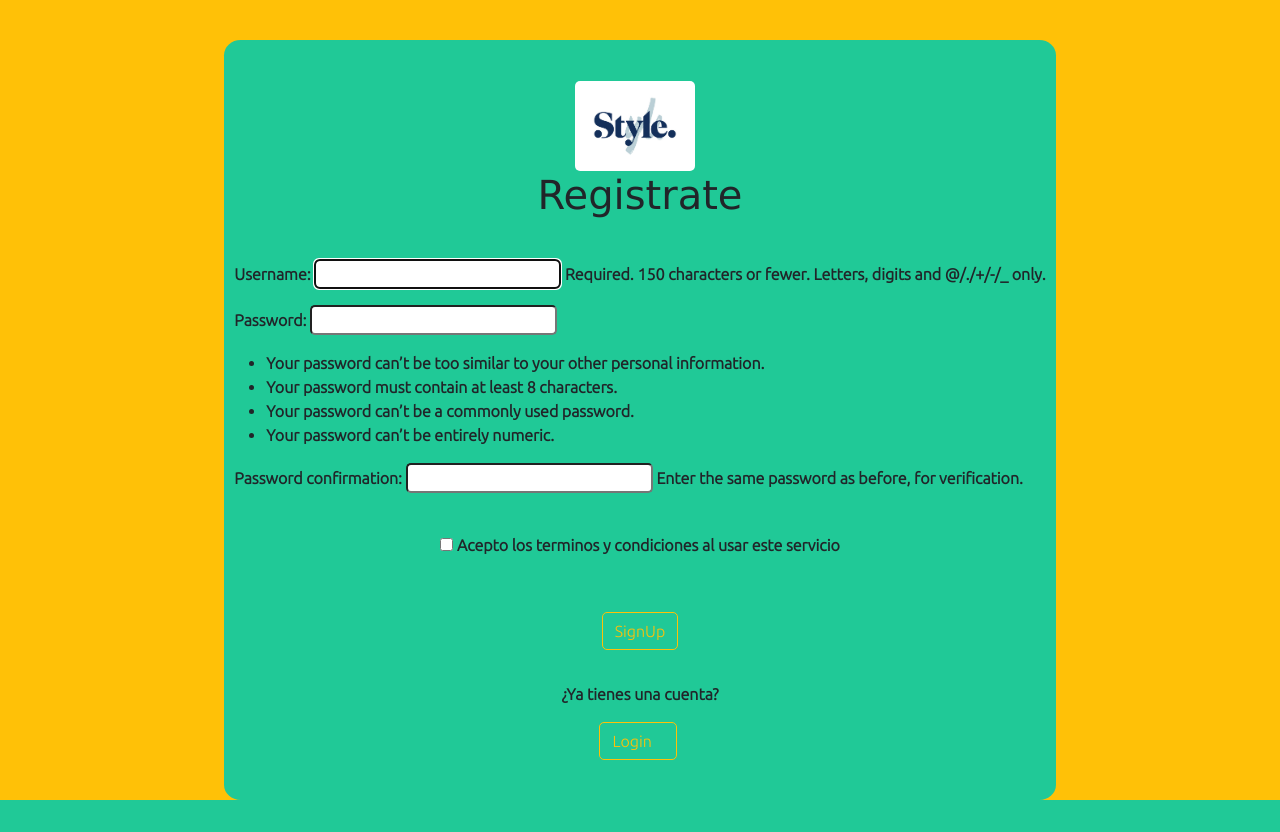
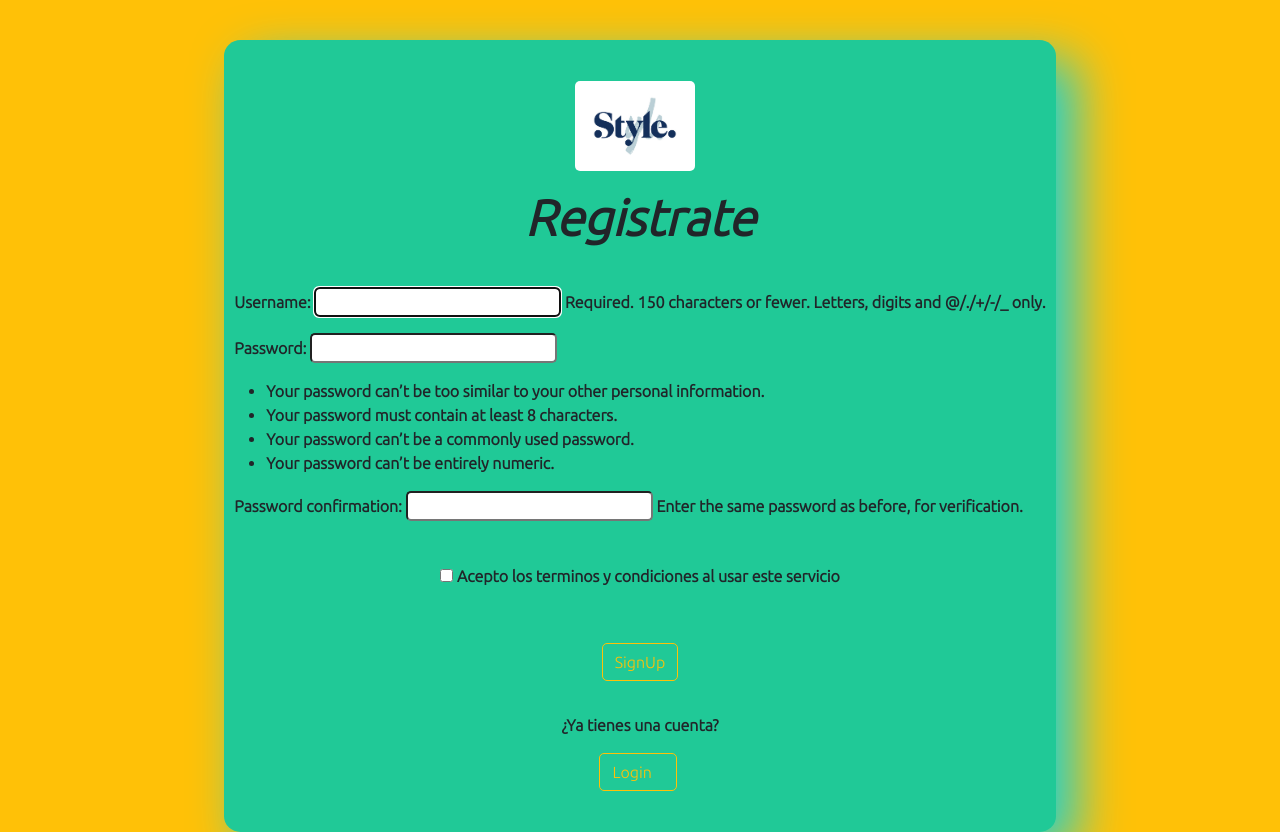
Before and after one commit to rudyc78/Proyecto_Web, a Django app: page /signup/ in a window 1280 px wide. Before the commit the page ends 800 px from the top, so only its background shows below. Run offline with Django 4.2, Linux system fonts and the light colour scheme; some libraries are stand-ins or nearby versions.

Commit message:
Cambios para la pagina de registro

```diff
--- a/Web/store/static/css/estilo1.css
+++ b/Web/store/static/css/estilo1.css
@@ -1,5 +1,7 @@
 
 @import url('https://fonts.googleapis.com/css2?family=Ubuntu:wght@300&display=swap');
+@import url('https://fonts.googleapis.com/css2?family=Great+Vibes&family=Ubuntu:wght@300&display=swap');
+
 
 *{
   border-radius: 5px;
@@ -113,6 +115,7 @@
   padding: 0px 10px 0px 10px;
   font-family:ubuntu;
   font-weight:bolder;
+  box-shadow:20px 20px 50px rgb(29, 209, 209);
 
 
 
@@ -130,7 +133,11 @@
 #r-title{
   text-align: center;
   margin-bottom: 5%;
-  font-family: Verdana, Geneva, Tahoma, sans-serif;
+  margin-top: 2%;
+  font-family:Ubuntu;
+  font-weight: bolder;
+  font-size: 50px;
+  font-style: italic;
 
 }
 #logo{
--- a/Web/store/templates/signup.html
+++ b/Web/store/templates/signup.html
@@ -4,6 +4,7 @@
 <link rel="stylesheet" href= '{% static "css/estilo1.css"%}'/>
 <link rel="stylesheet" href= '{% static "css/bootstrap.min.css"%}'/>
 <body style='background-color:#ffc107'>
+
 <div  id="signup">
 <a  href="{% url 'home' %}"><img src= '{% static "Carrusel y logo/logo.jpg"%}' alt="Pagina principal" width="120" height="90" id='logo'></a>
 <h1 id="r-title">Registrate</h1>
```
Also changed, not shown: Web/db.sqlite3, Web/store/static/img/dress.png (added).
